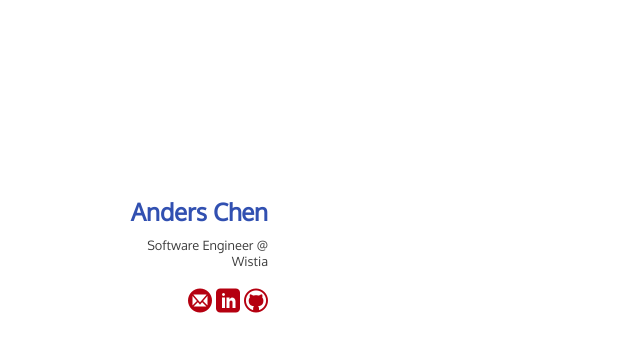
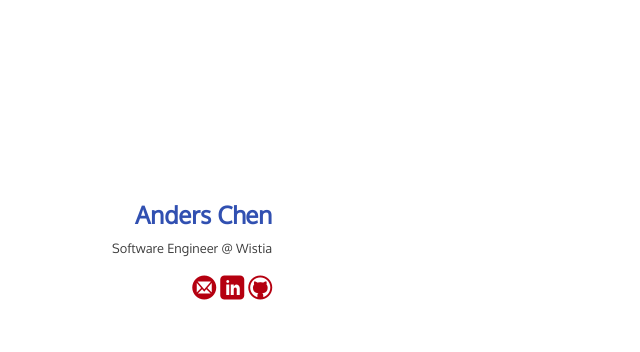
Before and after one commit to chena-site/chena-site.github.io, a Jekyll site: the page built from index.html, in a window 1280 px wide. Shown: the top 352 px of the page, without its empty margins (0-640 px from the left). Built offline with Jekyll 4.4.1, drawn with Linux system fonts in a browser that asks for light colours; nearby versions of some CDN libraries; Markdown is read by kramdown in place of the engine named in the settings; the list of posts is cut into pages by our own code.

Commit message:
updated layout

```diff
--- a/_layouts/default.html
+++ b/_layouts/default.html
@@ -29,7 +29,7 @@
     <body>
 
         <div class="site" class="pure-g">
-          <div class="sidebar pure-u-1-4">
+          <div class="sidebar pure-u-4-4">
             <div class="header">
               <h2>{{ site.name }}</h2>
               <div class="me_desc">
```
